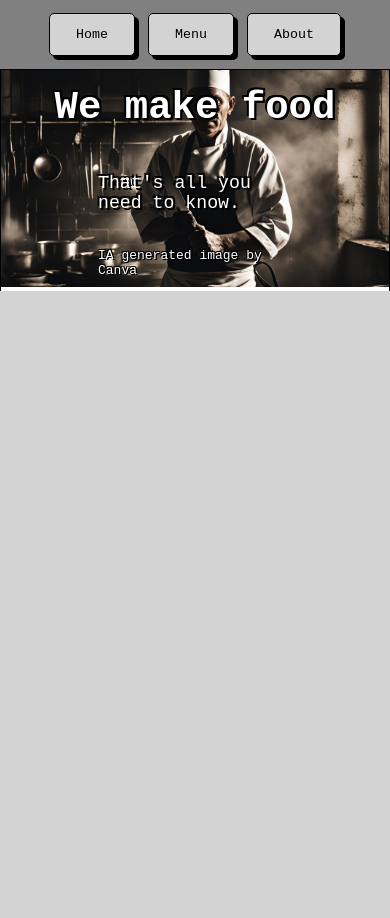
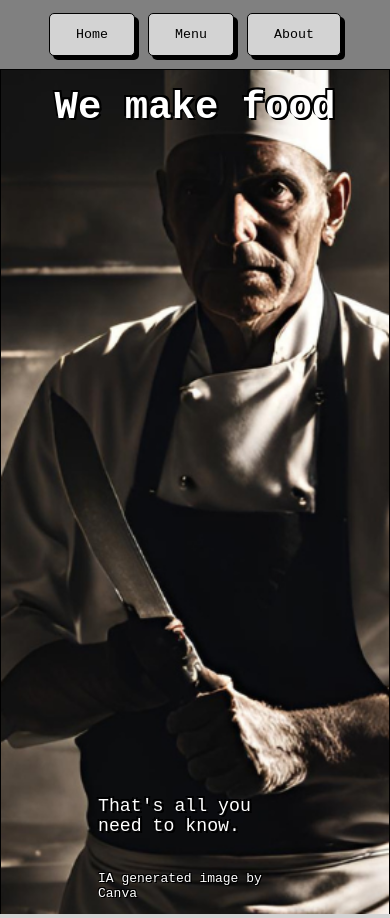
Before and after one commit to GPM03/restaurant-page, a website built with webpack: page src/template.html in a window 390 px wide. Both pictures are taken after a click on the button "About". Before the commit the page ends 844 px from the top, so only its background shows below. Built offline with nearby package versions, Linux system fonts and the light colour scheme.

Commit message:
Add styles to img

```diff
--- a/src/styles.css
+++ b/src/styles.css
@@ -187,5 +187,19 @@ img {
 @media screen and (max-width: 43.75rem) {
   .content {
     width: 100%;
+    height: 100%;
+  }
+
+  .about {
+    height: 100%;
+  }
+
+  img {
+    width: 100%;
+    min-height: 100%;
+    height: 100%;
+
+
+    object-fit: cover;
   }
 }
```
